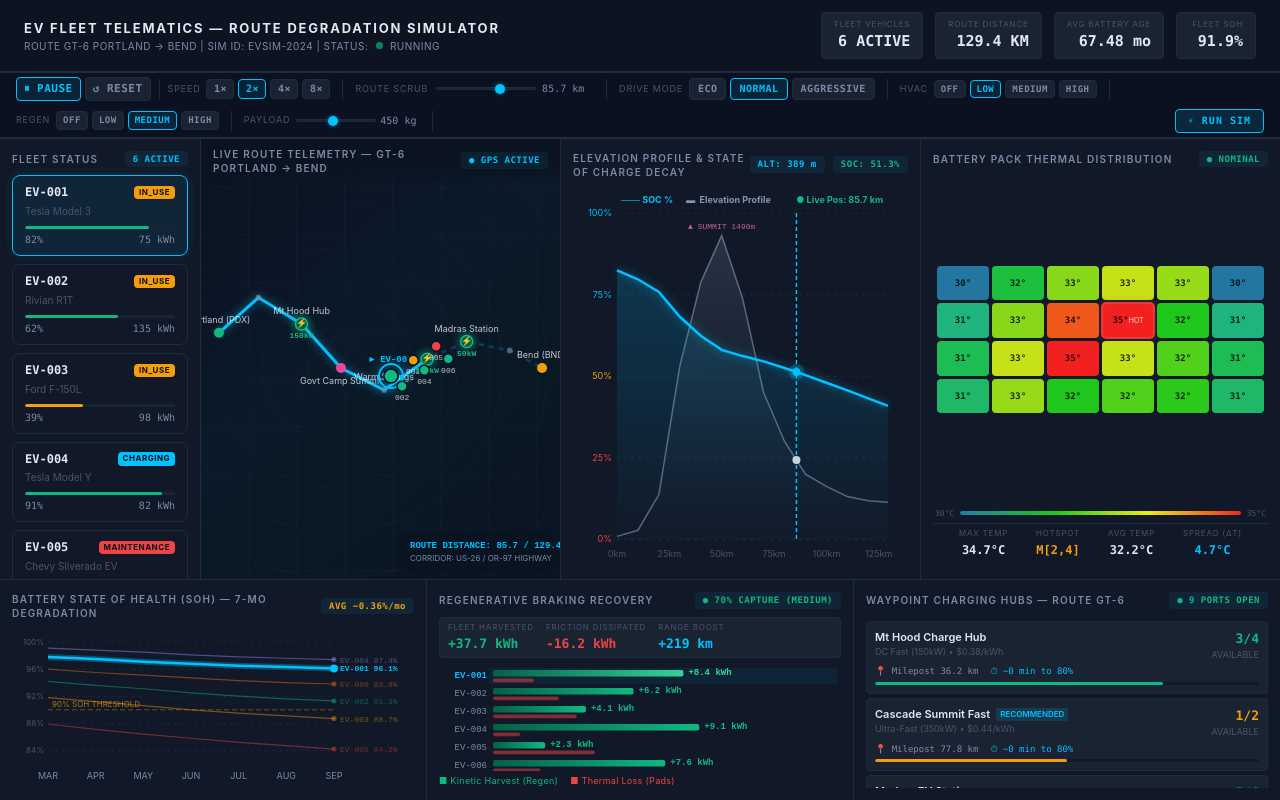
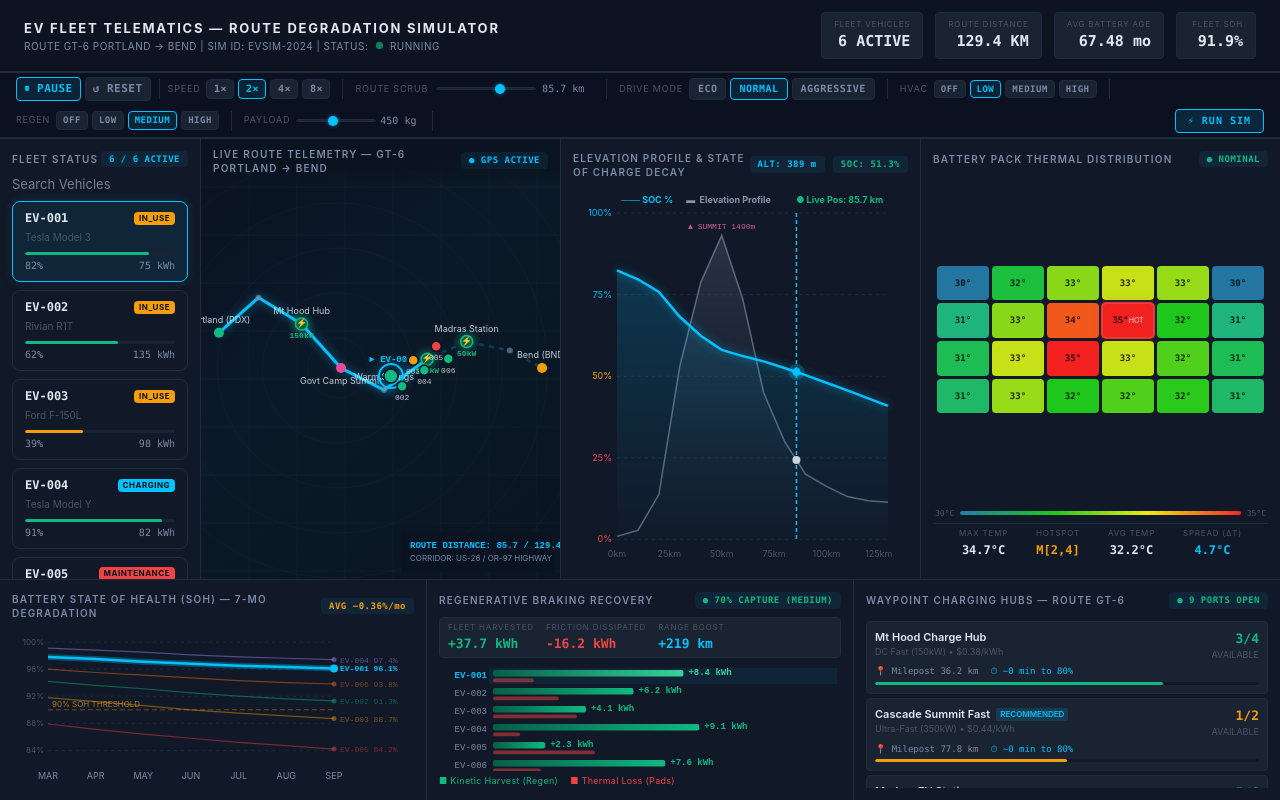
Before and after one commit to JanLageh/Fleet-Telematics-RRD-Sim, a React (Vite) app in the folder apps/web/: page / in a window 1280 px wide. Built offline with nearby package versions, Linux system fonts and the light colour scheme.

Commit message:
Added search by id

```diff
--- a/apps/web/src/App.css
+++ b/apps/web/src/App.css
@@ -86,8 +86,17 @@
 }
 
 @keyframes pulse {
-    0%, 100% { opacity: 1; box-shadow: 0 0 4px var(--accent-green); }
-    50% { opacity: 0.35; box-shadow: none; }
+
+    0%,
+    100% {
+        opacity: 1;
+        box-shadow: 0 0 4px var(--accent-green);
+    }
+
+    50% {
+        opacity: 0.35;
+        box-shadow: none;
+    }
 }
 
 .header-stats {
@@ -454,7 +463,7 @@
     flex-shrink: 0;
 }
 
-.thermal-stats > div {
+.thermal-stats>div {
     display: flex;
     flex-direction: column;
     align-items: center;
@@ -510,8 +519,13 @@
     letter-spacing: 0.3px;
 }
 
-.regen-legend-item--green { color: var(--accent-green); }
-.regen-legend-item--red   { color: var(--accent-red); }
+.regen-legend-item--green {
+    color: var(--accent-green);
+}
+
+.regen-legend-item--red {
+    color: var(--accent-red);
+}
 
 /* ══════════════════════════════════════════════════════════════════
    BOTTOM ROW — CHARGING STATIONS
@@ -609,7 +623,7 @@
     margin-bottom: var(--space-xs);
 }
 
-.sim-result-stats > div {
+.sim-result-stats>div {
     display: flex;
     flex-direction: column;
     gap: 1px;
@@ -631,11 +645,22 @@
     letter-spacing: 0.5px;
 }
 
-.risk-badge--safe           { background: rgba(16,185,129,0.15); color: var(--accent-green); }
+.risk-badge--safe {
+    background: rgba(16, 185, 129, 0.15);
+    color: var(--accent-green);
+}
+
 .risk-badge--caution,
-.risk-badge--warning        { background: rgba(245,158,11,0.15); color: var(--accent-yellow); }
+.risk-badge--warning {
+    background: rgba(245, 158, 11, 0.15);
+    color: var(--accent-yellow);
+}
+
 .risk-badge--not_recommended,
-.risk-badge--critical       { background: rgba(239,68,68,0.15);  color: var(--accent-red); }
+.risk-badge--critical {
+    background: rgba(239, 68, 68, 0.15);
+    color: var(--accent-red);
+}
 
 .charging-station-card--selected {
     border-color: var(--accent-cyan) !important;
@@ -679,7 +704,9 @@
 }
 
 @keyframes spin {
-    to { transform: rotate(360deg); }
+    to {
+        transform: rotate(360deg);
+    }
 }
 
 .error-icon {
@@ -698,24 +725,126 @@
    ENTRY ANIMATIONS
    ══════════════════════════════════════════════════════════════════ */
 @keyframes fadeSlideUp {
-    from { opacity: 0; transform: translateY(6px); }
-    to   { opacity: 1; transform: translateY(0); }
+    from {
+        opacity: 0;
+        transform: translateY(6px);
+    }
+
+    to {
+        opacity: 1;
+        transform: translateY(0);
+    }
 }
 
-.dashboard-header { animation: fadeSlideUp 0.35s ease-out backwards; }
-.controls-bar     { animation: fadeSlideUp 0.35s ease-out backwards; animation-delay: 0.04s; }
-.fleet-panel      { animation: fadeSlideUp 0.35s ease-out backwards; animation-delay: 0.08s; }
-.map-panel        { animation: fadeSlideUp 0.35s ease-out backwards; animation-delay: 0.12s; }
-.elevation-panel  { animation: fadeSlideUp 0.35s ease-out backwards; animation-delay: 0.16s; }
-.thermal-panel    { animation: fadeSlideUp 0.35s ease-out backwards; animation-delay: 0.20s; }
-.health-panel     { animation: fadeSlideUp 0.35s ease-out backwards; animation-delay: 0.24s; }
-.regen-panel      { animation: fadeSlideUp 0.35s ease-out backwards; animation-delay: 0.28s; }
-.charging-panel   { animation: fadeSlideUp 0.35s ease-out backwards; animation-delay: 0.32s; }
+.dashboard-header {
+    animation: fadeSlideUp 0.35s ease-out backwards;
+}
+
+.controls-bar {
+    animation: fadeSlideUp 0.35s ease-out backwards;
+    animation-delay: 0.04s;
+}
+
+.fleet-panel {
+    animation: fadeSlideUp 0.35s ease-out backwards;
+    animation-delay: 0.08s;
+}
+
+.map-panel {
+    animation: fadeSlideUp 0.35s ease-out backwards;
+    animation-delay: 0.12s;
+}
+
+.elevation-panel {
+    animation: fadeSlideUp 0.35s ease-out backwards;
+    animation-delay: 0.16s;
+}
+
+.thermal-panel {
+    animation: fadeSlideUp 0.35s ease-out backwards;
+    animation-delay: 0.20s;
+}
+
+.health-panel {
+    animation: fadeSlideUp 0.35s ease-out backwards;
+    animation-delay: 0.24s;
+}
+
+.regen-panel {
+    animation: fadeSlideUp 0.35s ease-out backwards;
+    animation-delay: 0.28s;
+}
+
+.charging-panel {
+    animation: fadeSlideUp 0.35s ease-out backwards;
+    animation-delay: 0.32s;
+}
 
 /* ══════════════════════════════════════════════════════════════════
    SCROLLBAR STYLING
    ══════════════════════════════════════════════════════════════════ */
-::-webkit-scrollbar { width: 4px; height: 4px; }
-::-webkit-scrollbar-track { background: var(--bg-primary); }
-::-webkit-scrollbar-thumb { background: var(--border-color); border-radius: 2px; }
-::-webkit-scrollbar-thumb:hover { background: var(--text-muted); }
+::-webkit-scrollbar {
+    width: 4px;
+    height: 4px;
+}
+
+::-webkit-scrollbar-track {
+    background: var(--bg-primary);
+}
+
+::-webkit-scrollbar-thumb {
+    background: var(--border-color);
+    border-radius: 2px;
+}
+
+::-webkit-scrollbar-thumb:hover {
+    background: var(--text-muted);
+}
+
+.fleet-search-container {
+    position: relative;
+    margin-bottom: var(--space-sm);
+}
+
+.fleet-search-input {
+    width: 100%;
+    padding: 7px 28px 7px 10px;
+    background: var(--bg-card);
+    border: 1px solid var(--border-color);
+    border-radius: var(--radius-sm);
+    color: var(--text-primary);
+    font-family: var(--font-mono);
+    font-size: 11px;
+    outline: none;
+    transition: border-color 0.2s, box-shadow 0.2s;
+}
+
+.fleet-search-input:focus {
+    border-color: var(--accent-cyan);
+    box-shadow: 0 0 8px rgba(0, 194, 255, 0.2);
+}
+
+.fleet-search-clear {
+    position: absolute;
+    right: 8px;
+    top: 50%;
+    transform: translateY(-50%);
+    background: none;
+    border: none;
+    color: var(--text-muted);
+    cursor: pointer;
+    font-size: 11px;
+    padding: 2px;
+}
+
+.fleet-search-clear:hover {
+    color: var(--text-primary);
+}
+
+.fleet-empty-search {
+    padding: var(--space-md);
+    text-align: center;
+    font-size: 11px;
+    color: var(--text-muted);
+    font-style: italic;
+}
--- a/apps/web/src/components/FleetPanel.tsx
+++ b/apps/web/src/components/FleetPanel.tsx
@@ -1,5 +1,6 @@
 // src/components/FleetPanel.tsx
 import type { Vehicle } from '@fleet/api-client';
+import { useState } from 'react';
 
 interface FleetPanelProps {
     vehicles: Vehicle[];
@@ -8,22 +9,48 @@ interface FleetPanelProps {
 }
 
 export function FleetPanel({ vehicles, selectedId, onSelect }: FleetPanelProps) {
+
+    const [searchQuery, setSearchQuery] = useState('');
+    const filteredVehicles = vehicles.filter((vehicle) => vehicle.id.toLowerCase().includes(searchQuery.toLowerCase()));
+
     return (
         <aside className="fleet-panel">
             <div className="panel-header">
                 <h2 className="panel-title">FLEET STATUS</h2>
-                <span className="panel-badge">{vehicles.length} ACTIVE</span>
+                <span className="panel-badge">{filteredVehicles.length} / {vehicles.length} ACTIVE</span>
             </div>
-
+            <div className="fleet-search-container">
+                <input
+                    type="text"
+                    placeholder="Search Vehicles"
+                    value={searchQuery}
+                    onChange={(e) => setSearchQuery(e.target.value)}
+                />
+                {searchQuery && (
+                    <button
+                        type="button"
+                        className="fleet-search-clear"
+                        onClick={() => setSearchQuery('')}
+                    >
+                        ✕
+                    </button>
+                )}
+            </div>
             <div className="fleet-list">
-                {vehicles.map((vehicle) => (
-                    <VehicleCard
-                        key={vehicle.id}       // React needs a unique "key" for list items
-                        vehicle={vehicle}       // to efficiently update the DOM when data changes.
-                        isSelected={vehicle.id === selectedId}
-                        onClick={() => onSelect(vehicle.id)}
-                    />
-                ))}
+                {filteredVehicles.length > 0 ? (
+                    filteredVehicles.map((vehicle) => (
+                        <VehicleCard
+                            key={vehicle.id}
+                            vehicle={vehicle}
+                            isSelected={vehicle.id === selectedId}
+                            onClick={() => onSelect(vehicle.id)}
+                        />
+                    ))
+                ) : (
+                    <div className="fleet-empty-search">
+                        No vehicle found with ID "{searchQuery}"
+                    </div>
+                )}
             </div>
         </aside>
     );
```
